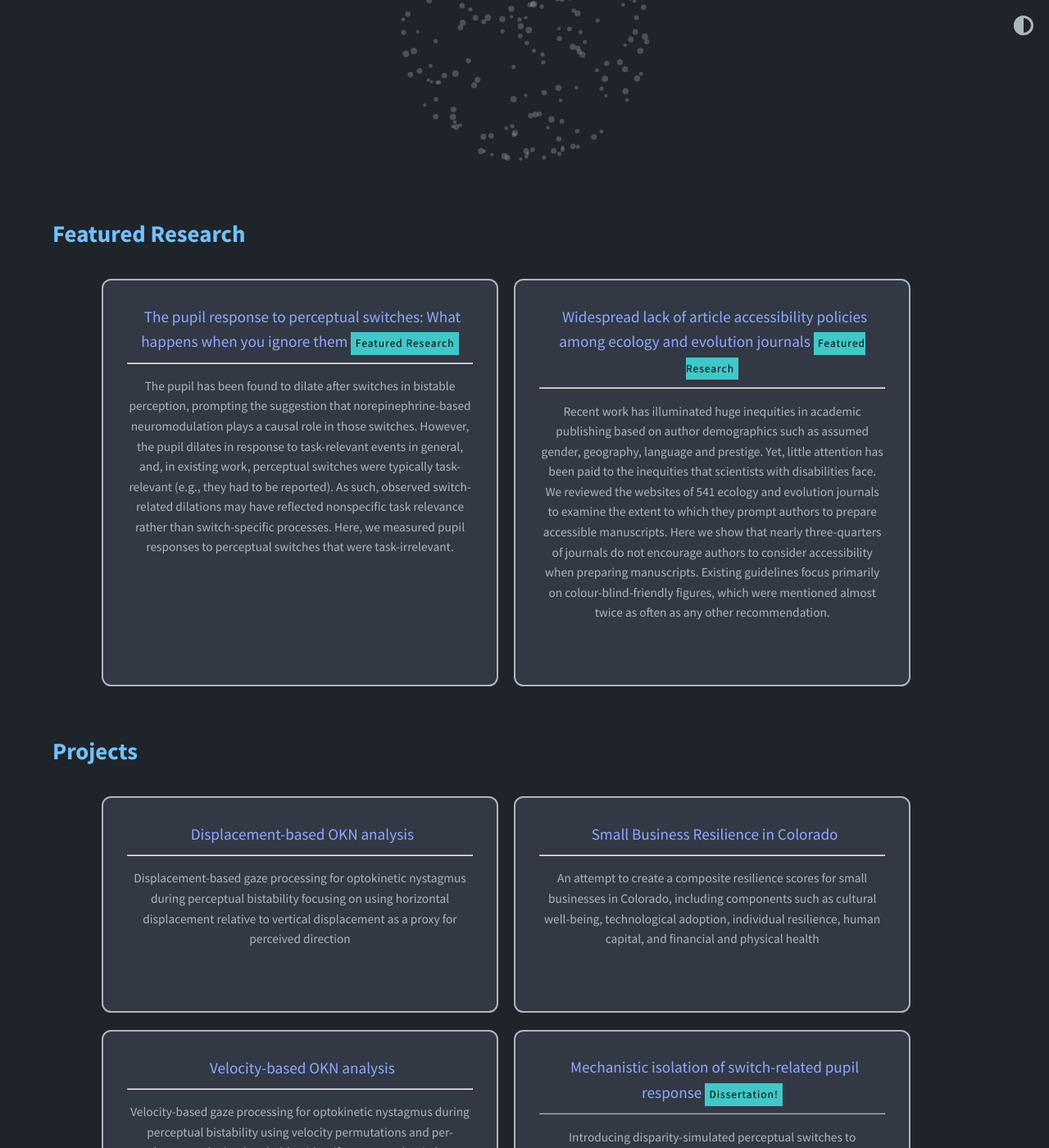
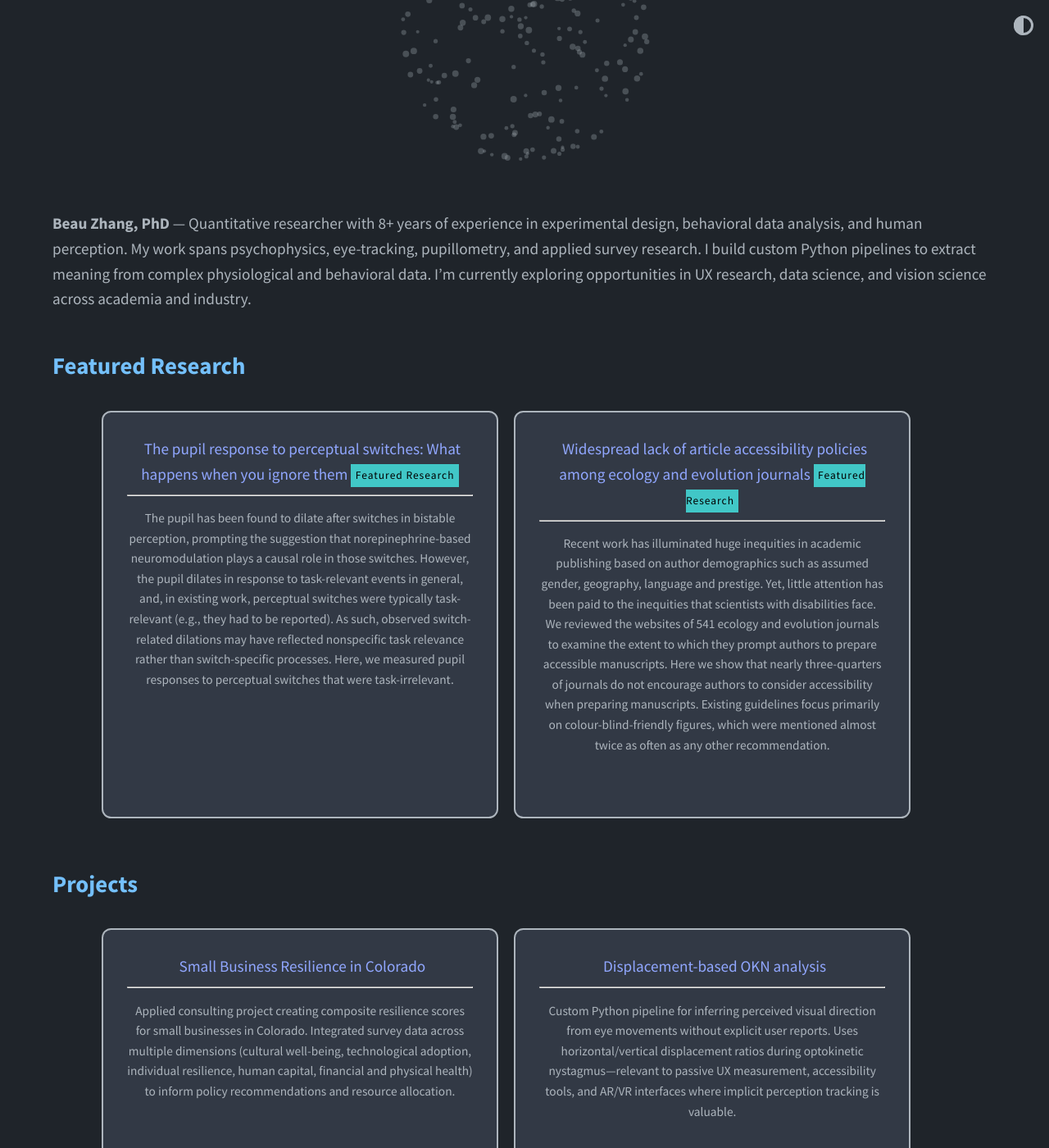
Before and after one commit to Bobicheng-Zhang/Bobicheng-Zhang.github.io, a Jekyll site: the page built from index.md, in a window 1280 px wide and 1400 px high, scrolled down 387 px. Shown: the whole window at 82% size. Built offline with Jekyll 4.4.1, drawn with Linux system fonts in a browser that asks for light colours; some of the changed text lies outside the part shown.

Commit message:
update website for dual academic/industry audience
- Add homepage intro positioning as quantitative researcher
- Update About page: PhD completion (Dec 2025), Energize Colorado work, industry career goals
- Add Skills & Tools section with technical competencies
- Reframe project descriptions with industry-relevant applications
- Update CV to latest version

🤖 Generated with [Claude Code](https://claude.com/claude-code)

Co-Authored-By: Claude Sonnet 4.5 <noreply@anthropic.com>

```diff
--- a/_data/home.yml
+++ b/_data/home.yml
@@ -38,21 +38,23 @@ featured_entries:
 
 project_entries:
 
+  - title: Small Business Resilience in Colorado
+    url: https://github.com/Bobicheng-Zhang/SBRI_2021-2023_analysis
+    desc: "Applied consulting project creating composite resilience scores for small businesses in Colorado.
+    Integrated survey data across multiple dimensions (cultural well-being, technological adoption, individual
+    resilience, human capital, financial and physical health) to inform policy recommendations and resource allocation."
+
   - title: Displacement-based OKN analysis
     url: https://github.com/Bobicheng-Zhang/OKN-processing-displacement
-    desc: "Displacement-based gaze processing for optokinetic nystagmus during perceptual bistability focusing on
-    using horizontal displacement relative to vertical displacement as a proxy for perceived direction"
-
-  - title: Small Business Resilience in Colorado
-    url: https://github.com/Bobicheng-Zhang/SBRI_2021-2023_analysis
-    desc: "An attempt to create a composite resilience scores for small businesses in Colorado, including components
-    such as cultural well-being, technological adoption, individual resilience, human capital, and financial and
-    physical health"
+    desc: "Custom Python pipeline for inferring perceived visual direction from eye movements without explicit user
+    reports. Uses horizontal/vertical displacement ratios during optokinetic nystagmus—relevant to passive UX
+    measurement, accessibility tools, and AR/VR interfaces where implicit perception tracking is valuable."
 
   - title: Velocity-based OKN analysis
     url: https://github.com/Bobicheng-Zhang/OKN-processing-velocity
-    desc: "Velocity-based gaze processing for optokinetic nystagmus during perceptual bistability using velocity
-    permutations and per-observer velocity threshold to identify perceptual switches"
+    desc: "Velocity-based gaze processing algorithm for detecting perceptual switches using per-observer thresholds
+    and velocity permutations. Demonstrates adaptive signal processing techniques applicable to real-time eye-tracking
+    applications in user research and assistive technologies."
 
   - title: Mechanistic isolation of switch-related pupil response
     desc: "Introducing disparity-simulated perceptual switches to investigate the mechanisms underlying pupil
--- a/about.md
+++ b/about.md
@@ -3,15 +3,28 @@ layout: post
 title: About
 ---
 
-What is happening in the brain when someone sees an optical illusion?
+I recently completed my PhD in Cognitive Neuroscience at Michigan State University (December 2025), where I studied bistable visual perception—the brain's response to ambiguous visual inputs like optical illusions. My dissertation focused on dissecting pupil signatures during perceptual switches, using eye-tracking and pupillometry to reveal underlying neural mechanisms.
 
-As a cognitive neuroscience PhD candidate, I strive to understand the internal mechanisms underlying the dynamics of this phenomenon, also known as bistable visual perception. By measuring pupil dilation and constriction, I examine the associated neural events in the brain. Simple changes in pupil signatures can be incredibly informative in revealing what neural activity is engaged when our visual system is presented with ambiguous visual inputs, like optical illusions. As a researcher, I strive to find practical and conceptual insights that can be meaningful to everyday life. Using data to identify solutions to complex problems is also important to me as a researcher.
+Beyond academic research, I've worked as a quantitative consultant with Energize Colorado, developing composite resilience scores for small businesses using survey data and multivariate analysis. This cross-functional project strengthened my skills in applied research, stakeholder communication, and translating complex data into actionable insights.
 
-I am also deeply committed to advocating for the disabled community here at MSU, raising awareness for, and promoting education on various visible and invisible disabilities.
+I'm passionate about using data to solve meaningful problems, whether that's understanding human perception, improving user experiences, or informing policy decisions. I'm currently exploring opportunities in UX research, data science, and vision science across both academia and industry, and I'm open to relocation (including internationally, such as the UK).
+
+I'm also deeply committed to disability advocacy, working to raise awareness and promote inclusive practices for visible and invisible disabilities in academic and professional settings.
+
+## Skills & Tools
+
+**Languages & Computing**
+Python (NumPy, Pandas, SciPy, scikit-learn, Matplotlib), R, MATLAB, SQL
+
+**Research Methods**
+Experimental design, survey design (Qualtrics), eye-tracking (EyeLink), pupillometry, psychophysics, statistical modeling
+
+**Analysis Techniques**
+Regression, ANOVA, mixed-effects models, PCA, signal processing, classification algorithms
 
 ## Beyond Research
 
-Outside of research, I enjoy staying active through sports like badminton, table tennis, and skiing. I also have a passion for tinkering with mechanical keyboards and enjoy playing World of Warcraft in my downtime.
+Outside of work, I enjoy staying active through badminton, table tennis, and skiing. I also have a passion for tinkering with mechanical keyboards and enjoy playing World of Warcraft in my downtime.
 
 ## Research Profiles
 
--- a/index.md
+++ b/index.md
@@ -1,3 +1,5 @@
 ---
 layout: home
 ---
+
+**Beau Zhang, PhD** — Quantitative researcher with 8+ years of experience in experimental design, behavioral data analysis, and human perception. My work spans psychophysics, eye-tracking, pupillometry, and applied survey research. I build custom Python pipelines to extract meaning from complex physiological and behavioral data. I'm currently exploring opportunities in UX research, data science, and vision science across academia and industry.
```
Also changed, not shown: 1 other file.
